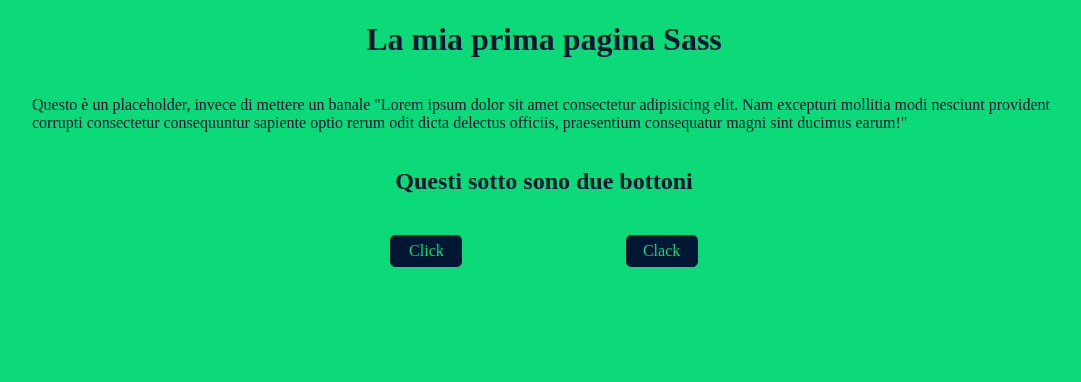
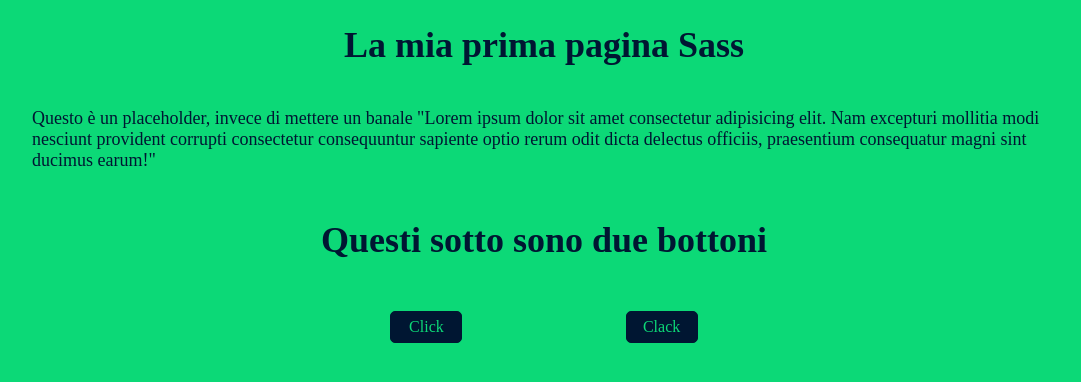
Before and after one commit to giordanoale/html-sass-first, a website: page index.html in a window 1280 px wide. Shown: the whole page, without its empty margins (96-1177 px from the left). Drawn offline with Linux system fonts and the light colour scheme.

Commit message:
Aggiunti particolari

```diff
--- a/index.html
+++ b/index.html
@@ -4,7 +4,15 @@
     <meta charset="UTF-8">
     <meta http-equiv="X-UA-Compatible" content="IE=edge">
     <meta name="viewport" content="width=device-width, initial-scale=1.0">
+
+    <!-- fontawesome -->
+    <link rel="stylesheet" href="https://cdnjs.cloudflare.com/ajax/libs/font-awesome/5.15.3/css/all.min.css" integrity="sha512-iBBXm8fW90+nuLcSKlbmrPcLa0OT92xO1BIsZ+ywDWZCvqsWgccV3gFoRBv0z+8dLJgyAHIhR35VZc2oM/gI1w==" crossorigin="anonymous" />
+    <!-- /fontawesome -->
+
+    <!-- css -->
     <link rel="stylesheet" href="dist/app.css">
+    <!-- /css -->
+
     <title>SASS First</title>
 </head>
 <body>
@@ -17,10 +25,12 @@
             <p>Questo è un placeholder, invece di mettere un banale "Lorem ipsum dolor sit amet consectetur adipisicing elit. Nam excepturi mollitia modi nesciunt provident corrupti consectetur consequuntur sapiente optio rerum odit dicta delectus officiis, praesentium consequatur magni sint ducimus earum!"</p>
 
             <h2>Questi sotto sono due bottoni</h2>
+
             <div class="mini_container">
                 <div class="button">Click</div>
                 <div class="button">Clack</div>
             </div>
+
         </div>
 
     </main>
--- a/src/app.scss
+++ b/src/app.scss
@@ -1,6 +1,8 @@
 $colore_primario: #0cd977;
 $colore_secondario: #001632;
 $default_value: 0;
+$font_grande: 36px;
+$font_piccolo: 18px;
 
 body {
     padding: $default_value;
@@ -20,6 +22,14 @@ main {
     flex-direction: column;
     align-items: center;
     color: $colore_secondario;
+}
+
+h1, h2 {
+    font-size: $font_grande;
+}
+
+p {
+    font-size: $font_piccolo;
 }
 
 .mini_container {
```
Also changed, not shown: dist/app.css.
